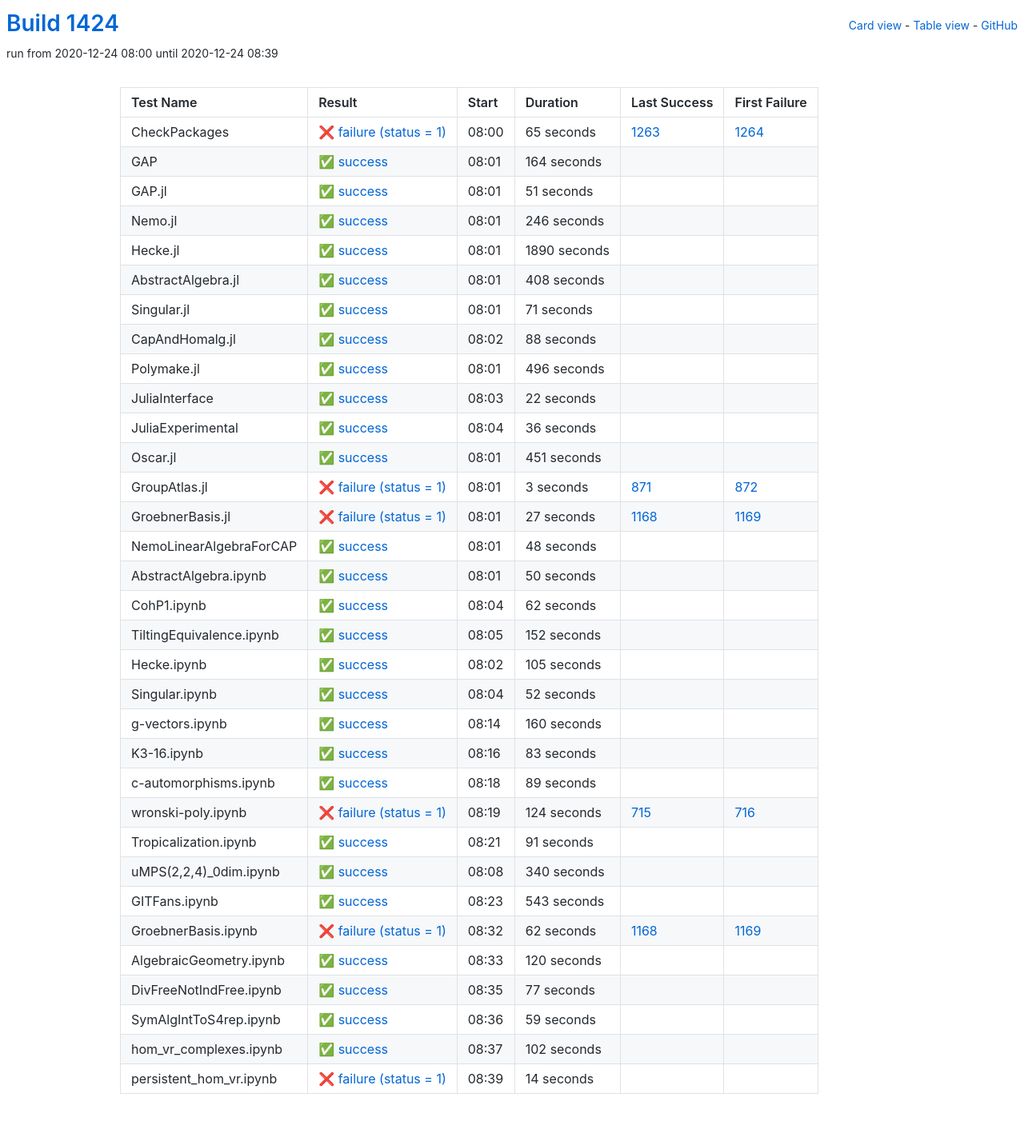
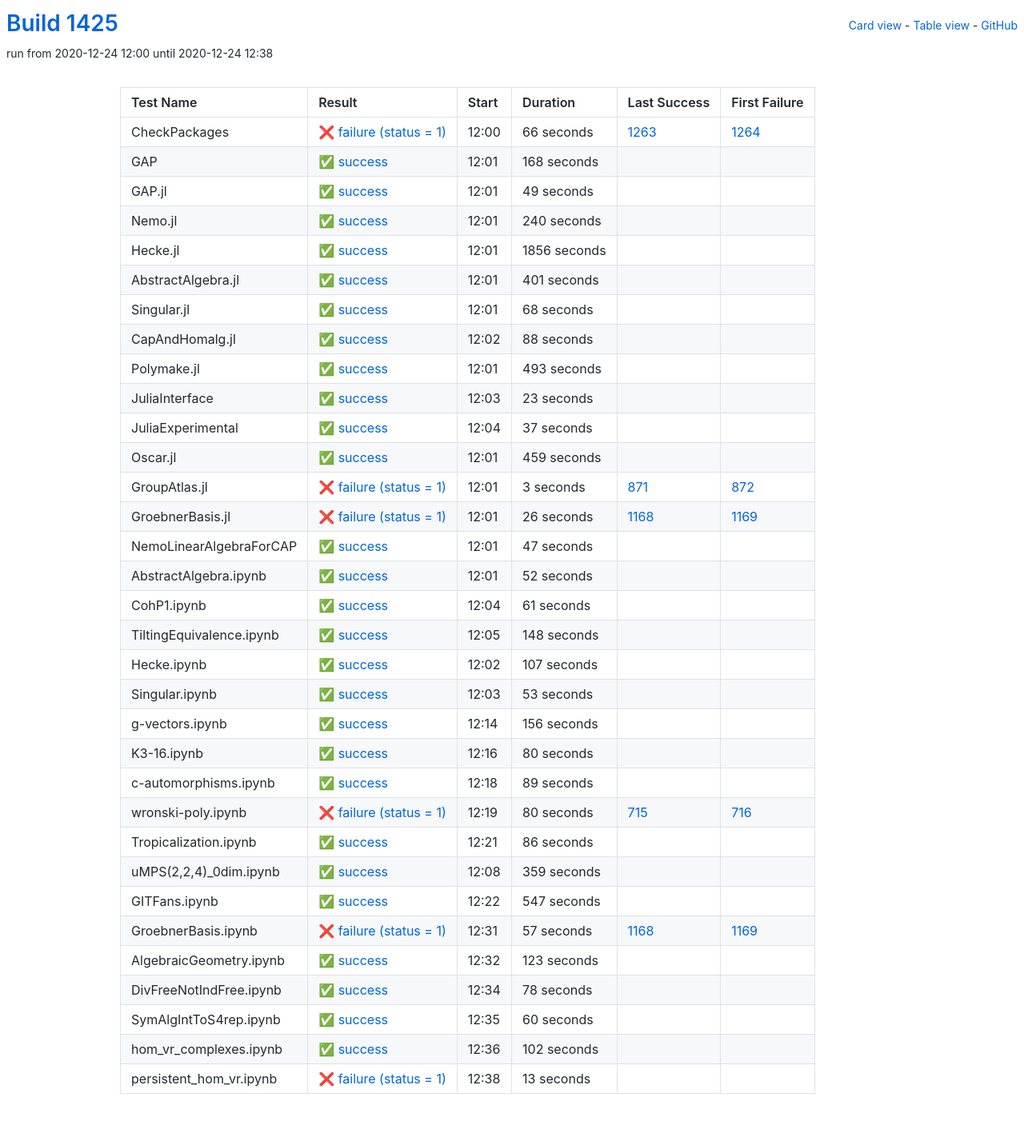
Before and after one commit to oscar-system/oscar-ci-status-stable, a Jekyll site: the page built from table.html, in a window 1280 px wide. Shown: the whole page at 80% size. Built offline with Jekyll 4.4.1, drawn with Linux system fonts in a browser that asks for light colours.

Commit message:
Build #1425

```diff
--- a/_data/ci.yml
+++ b/_data/ci.yml
@@ -1,6 +1,6 @@
 ---
-build: 1424
-build_url: https://oscarci.mathematik.uni-kl.de/job/oscar-stable/1424/
+build: 1425
+build_url: https://oscarci.mathematik.uni-kl.de/job/oscar-stable/1425/
 job: oscar-stable
 organization: oscar-system
 repo: oscar-ci-status-stable
@@ -8,92 +8,92 @@ repourl: https://github.com/oscar-system/oscar-ci-status-stable
 tests:
 - name: CheckPackages
   id: checkpackages
-  log: https://oscarci.mathematik.uni-kl.de/job/oscar-stable/1424/artifact/logs/build-1424/CheckPackages.log
-  start: 2020-12-24 08:00
+  log: https://oscarci.mathematik.uni-kl.de/job/oscar-stable/1425/artifact/logs/build-1425/CheckPackages.log
+  start: 2020-12-24 12:00
   success: false
   exitcode: 1
   status: failure
-  duration: 65
+  duration: 66
   last_success: 1263
   last_success_url: https://oscarci.mathematik.uni-kl.de/job/oscar-stable/1263/
   first_failure: 1264
   first_failure_url: https://oscarci.mathematik.uni-kl.de/job/oscar-stable/1264/
 - name: GAP
   id: gap
-  log: https://oscarci.mathematik.uni-kl.de/job/oscar-stable/1424/artifact/logs/build-1424/GAP.log
-  start: 2020-12-24 08:01
+  log: https://oscarci.mathematik.uni-kl.de/job/oscar-stable/1425/artifact/logs/build-1425/GAP.log
+  start: 2020-12-24 12:01
   success: true
   exitcode: 0
   status: success
-  duration: 164
+  duration: 168
   last_success: false
   last_success_url:
   first_failure: false
   first_failure_url:
 - name: GAP.jl
   id: gap-jl
-  log: https://oscarci.mathematik.uni-kl.de/job/oscar-stable/1424/artifact/logs/build-1424/GAP.jl.log
-  start: 2020-12-24 08:01
+  log: https://oscarci.mathematik.uni-kl.de/job/oscar-stable/1425/artifact/logs/build-1425/GAP.jl.log
+  start: 2020-12-24 12:01
   success: true
   exitcode: 0
   status: success
-  duration: 51
+  duration: 49
   last_success: false
   last_success_url:
   first_failure: false
   first_failure_url:
 - name: Nemo.jl
   id: nemo-jl
-  log: https://oscarci.mathematik.uni-kl.de/job/oscar-stable/1424/artifact/logs/build-1424/Nemo.jl.log
-  start: 2020-12-24 08:01
+  log: https://oscarci.mathematik.uni-kl.de/job/oscar-stable/1425/artifact/logs/build-1425/Nemo.jl.log
+  start: 2020-12-24 12:01
   success: true
   exitcode: 0
   status: success
-  duration: 246
+  duration: 240
   last_success: false
   last_success_url:
   first_failure: false
   first_failure_url:
 - name: Hecke.jl
   id: hecke-jl
-  log: https://oscarci.mathematik.uni-kl.de/job/oscar-stable/1424/artifact/logs/build-1424/Hecke.jl.log
-  start: 2020-12-24 08:01
+  log: https://oscarci.mathematik.uni-kl.de/job/oscar-stable/1425/artifact/logs/build-1425/Hecke.jl.log
+  start: 2020-12-24 12:01
   success: true
   exitcode: 0
   status: success
-  duration: 1890
+  duration: 1856
   last_success: false
   last_success_url:
   first_failure: false
   first_failure_url:
 - name: AbstractAlgebra.jl
   id: abstractalgebra-jl
-  log: https://oscarci.mathematik.uni-kl.de/job/oscar-stable/1424/artifact/logs/build-1424/AbstractAlgebra.jl.log
-  start: 2020-12-24 08:01
+  log: https://oscarci.mathematik.uni-kl.de/job/oscar-stable/1425/artifact/logs/build-1425/AbstractAlgebra.jl.log
+  start: 2020-12-24 12:01
   success: true
   exitcode: 0
   status: success
-  duration: 408
+  duration: 401
   last_success: false
   last_success_url:
   first_failure: false
   first_failure_url:
 - name: Singular.jl
   id: singular-jl
-  log: https://oscarci.mathematik.uni-kl.de/job/oscar-stable/1424/artifact/logs/build-1424/Singular.jl.log
-  start: 2020-12-24 08:01
+  log: https://oscarci.mathematik.uni-kl.de/job/oscar-stable/1425/artifact/logs/build-1425/Singular.jl.log
+  start: 2020-12-24 12:01
   success: true
   exitcode: 0
   status: success
-  duration: 71
+  duration: 68
   last_success: false
   last_success_url:
   first_failure: false
   first_failure_url:
 - name: CapAndHomalg.jl
   id: capandhomalg-jl
-  log: https://oscarci.mathematik.uni-kl.de/job/oscar-stable/1424/artifact/logs/build-1424/CapAndHomalg.jl.log
-  start: 2020-12-24 08:02
+  log: https://oscarci.mathematik.uni-kl.de/job/oscar-stable/1425/artifact/logs/build-1425/CapAndHomalg.jl.log
+  start: 2020-12-24 12:02
   success: true
   exitcode: 0
   status: success
@@ -104,56 +104,56 @@ tests:
   first_failure_url:
 - name: Polymake.jl
   id: polymake-jl
-  log: https://oscarci.mathematik.uni-kl.de/job/oscar-stable/1424/artifact/logs/build-1424/Polymake.jl.log
-  start: 2020-12-24 08:01
+  log: https://oscarci.mathematik.uni-kl.de/job/oscar-stable/1425/artifact/logs/build-1425/Polymake.jl.log
+  start: 2020-12-24 12:01
   success: true
   exitcode: 0
   status: success
-  duration: 496
+  duration: 493
   last_success: false
   last_success_url:
   first_failure: false
   first_failure_url:
 - name: JuliaInterface
   id: juliainterface
-  log: https://oscarci.mathematik.uni-kl.de/job/oscar-stable/1424/artifact/logs/build-1424/JuliaInterface.log
-  start: 2020-12-24 08:03
+  log: https://oscarci.mathematik.uni-kl.de/job/oscar-stable/1425/artifact/logs/build-1425/JuliaInterface.log
+  start: 2020-12-24 12:03
   success: true
   exitcode: 0
   status: success
-  duration: 22
+  duration: 23
   last_success: false
   last_success_url:
   first_failure: false
   first_failure_url:
 - name: JuliaExperimental
   id: juliaexperimental
-  log: https://oscarci.mathematik.uni-kl.de/job/oscar-stable/1424/artifact/logs/build-1424/JuliaExperimental.log
-  start: 2020-12-24 08:04
+  log: https://oscarci.mathematik.uni-kl.de/job/oscar-stable/1425/artifact/logs/build-1425/JuliaExperimental.log
+  start: 2020-12-24 12:04
   success: true
   exitcode: 0
   status: success
-  duration: 36
+  duration: 37
   last_success: false
   last_success_url:
   first_failure: false
   first_failure_url:
 - name: Oscar.jl
   id: oscar-jl
-  log: https://oscarci.mathematik.uni-kl.de/job/oscar-stable/1424/artifact/logs/build-1424/Oscar.jl.log
-  start: 2020-12-24 08:01
+  log: https://oscarci.mathematik.uni-kl.de/job/oscar-stable/1425/artifact/logs/build-1425/Oscar.jl.log
+  start: 2020-12-24 12:01
   success: true
   exitcode: 0
   status: success
-  duration: 451
+  duration: 459
   last_success: false
   last_success_url:
   first_failure: false
   first_failure_url:
 - name: GroupAtlas.jl
   id: groupatlas-jl
-  log: https://oscarci.mathematik.uni-kl.de/job/oscar-stable/1424/artifact/logs/build-1424/GroupAtlas.jl.log
-  start: 2020-12-24 08:01
+  log: https://oscarci.mathematik.uni-kl.de/job/oscar-stable/1425/artifact/logs/build-1425/GroupAtlas.jl.log
+  start: 2020-12-24 12:01
   success: false
   exitcode: 1
   status: failure
@@ -164,80 +164,32 @@ tests:
   first_failure_url: https://oscarci.mathematik.uni-kl.de/job/oscar-stable/872/
 - name: GroebnerBasis.jl
   id: groebnerbasis-jl
-  log: https://oscarci.mathematik.uni-kl.de/job/oscar-stable/1424/artifact/logs/build-1424/GroebnerBasis.jl.log
-  start: 2020-12-24 08:01
+  log: https://oscarci.mathematik.uni-kl.de/job/oscar-stable/1425/artifact/logs/build-1425/GroebnerBasis.jl.log
+  start: 2020-12-24 12:01
   success: false
   exitcode: 1
   status: failure
-  duration: 27
+  duration: 26
   last_success: 1168
   last_success_url: https://oscarci.mathematik.uni-kl.de/job/oscar-stable/1168/
   first_failure: 1169
   first_failure_url: https://oscarci.mathematik.uni-kl.de/job/oscar-stable/1169/
 - name: NemoLinearAlgebraForCAP
   id: nemolinearalgebraforcap
-  log: https://oscarci.mathematik.uni-kl.de/job/oscar-stable/1424/artifact/logs/build-1424/NemoLinearAlgebraForCAP.log
-  start: 2020-12-24 08:01
+  log: https://oscarci.mathematik.uni-kl.de/job/oscar-stable/1425/artifact/logs/build-1425/NemoLinearAlgebraForCAP.log
+  start: 2020-12-24 12:01
   success: true
   exitcode: 0
   status: success
-  duration: 48
+  duration: 47
   last_success: false
   last_success_url:
   first_failure: false
   first_failure_url:
 - name: AbstractAlgebra.ipynb
   id: abstractalgebra-ipynb
-  log: https://oscarci.mathematik.uni-kl.de/job/oscar-stable/1424/artifact/logs/build-1424/AbstractAlgebra.ipynb.log
-  start: 2020-12-24 08:01
-  success: true
-  exitcode: 0
-  status: success
-  duration: 50
-  last_success: false
-  last_success_url:
-  first_failure: false
-  first_failure_url:
-- name: CohP1.ipynb
-  id: cohp1-ipynb
-  log: https://oscarci.mathematik.uni-kl.de/job/oscar-stable/1424/artifact/logs/build-1424/CohP1.ipynb.log
-  start: 2020-12-24 08:04
-  success: true
-  exitcode: 0
-  status: success
-  duration: 62
-  last_success: false
-  last_success_url:
-  first_failure: false
-  first_failure_url:
-- name: TiltingEquivalence.ipynb
-  id: tiltingequivalence-ipynb
-  log: https://oscarci.mathematik.uni-kl.de/job/oscar-stable/1424/artifact/logs/build-1424/TiltingEquivalence.ipynb.log
-  start: 2020-12-24 08:05
-  success: true
-  exitcode: 0
-  status: success
-  duration: 152
-  last_success: false
-  last_success_url:
-  first_failure: false
-  first_failure_url:
-- name: Hecke.ipynb
-  id: hecke-ipynb
-  log: https://oscarci.mathematik.uni-kl.de/job/oscar-stable/1424/artifact/logs/build-1424/Hecke.ipynb.log
-  start: 2020-12-24 08:02
-  success: true
-  exitcode: 0
-  status: success
-  duration: 105
-  last_success: false
-  last_success_url:
-  first_failure: false
-  first_failure_url:
-- name: Singular.ipynb
-  id: singular-ipynb
-  log: https://oscarci.mathematik.uni-kl.de/job/oscar-stable/1424/artifact/logs/build-1424/Singular.ipynb.log
-  start: 2020-12-24 08:04
+  log: https://oscarci.mathematik.uni-kl.de/job/oscar-stable/1425/artifact/logs/build-1425/AbstractAlgebra.ipynb.log
+  start: 2020-12-24 12:01
   success: true
   exitcode: 0
   status: success
@@ -246,34 +198,82 @@ tests:
   last_success_url:
   first_failure: false
   first_failure_url:
-- name: g-vectors.ipynb
-  id: g-vectors-ipynb
-  log: https://oscarci.mathematik.uni-kl.de/job/oscar-stable/1424/artifact/logs/build-1424/g-vectors.ipynb.log
-  start: 2020-12-24 08:14
+- name: CohP1.ipynb
+  id: cohp1-ipynb
+  log: https://oscarci.mathematik.uni-kl.de/job/oscar-stable/1425/artifact/logs/build-1425/CohP1.ipynb.log
+  start: 2020-12-24 12:04
   success: true
   exitcode: 0
   status: success
-  duration: 160
+  duration: 61
+  last_success: false
+  last_success_url:
+  first_failure: false
+  first_failure_url:
+- name: TiltingEquivalence.ipynb
+  id: tiltingequivalence-ipynb
+  log: https://oscarci.mathematik.uni-kl.de/job/oscar-stable/1425/artifact/logs/build-1425/TiltingEquivalence.ipynb.log
+  start: 2020-12-24 12:05
+  success: true
+  exitcode: 0
+  status: success
+  duration: 148
+  last_success: false
+  last_success_url:
+  first_failure: false
+  first_failure_url:
+- name: Hecke.ipynb
+  id: hecke-ipynb
+  log: https://oscarci.mathematik.uni-kl.de/job/oscar-stable/1425/artifact/logs/build-1425/Hecke.ipynb.log
+  start: 2020-12-24 12:02
+  success: true
+  exitcode: 0
+  status: success
+  duration: 107
+  last_success: false
+  last_success_url:
+  first_failure: false
+  first_failure_url:
+- name: Singular.ipynb
+  id: singular-ipynb
+  log: https://oscarci.mathematik.uni-kl.de/job/oscar-stable/1425/artifact/logs/build-1425/Singular.ipynb.log
+  start: 2020-12-24 12:03
+  success: true
+  exitcode: 0
+  status: success
+  duration: 53
+  last_success: false
+  last_success_url:
+  first_failure: false
+  first_failure_url:
+- name: g-vectors.ipynb
+  id: g-vectors-ipynb
+  log: https://oscarci.mathematik.uni-kl.de/job/oscar-stable/1425/artifact/logs/build-1425/g-vectors.ipynb.log
+  start: 2020-12-24 12:14
+  success: true
+  exitcode: 0
+  status: success
+  duration: 156
   last_success: false
   last_success_url:
   first_failure: false
   first_failure_url:
 - name: K3-16.ipynb
   id: k3-16-ipynb
-  log: https://oscarci.mathematik.uni-kl.de/job/oscar-stable/1424/artifact/logs/build-1424/K3-16.ipynb.log
-  start: 2020-12-24 08:16
+  log: https://oscarci.mathematik.uni-kl.de/job/oscar-stable/1425/artifact/logs/build-1425/K3-16.ipynb.log
+  start: 2020-12-24 12:16
   success: true
   exitcode: 0
   status: success
-  duration: 83
+  duration: 80
   last_success: false
   last_success_url:
   first_failure: false
   first_failure_url:
 - name: c-automorphisms.ipynb
   id: c-automorphisms-ipynb
-  log: https://oscarci.mathematik.uni-kl.de/job/oscar-stable/1424/artifact/logs/build-1424/c-automorphisms.ipynb.log
-  start: 2020-12-24 08:18
+  log: https://oscarci.mathematik.uni-kl.de/job/oscar-stable/1425/artifact/logs/build-1425/c-automorphisms.ipynb.log
+  start: 2020-12-24 12:18
   success: true
   exitcode: 0
   status: success
@@ -284,104 +284,104 @@ tests:
   first_failure_url:
 - name: wronski-poly.ipynb
   id: wronski-poly-ipynb
-  log: https://oscarci.mathematik.uni-kl.de/job/oscar-stable/1424/artifact/logs/build-1424/wronski-poly.ipynb.log
-  start: 2020-12-24 08:19
+  log: https://oscarci.mathematik.uni-kl.de/job/oscar-stable/1425/artifact/logs/build-1425/wronski-poly.ipynb.log
+  start: 2020-12-24 12:19
   success: false
   exitcode: 1
   status: failure
-  duration: 124
+  duration: 80
   last_success: 715
   last_success_url: https://oscarci.mathematik.uni-kl.de/job/oscar-stable/715/
   first_failure: 716
   first_failure_url: https://oscarci.mathematik.uni-kl.de/job/oscar-stable/716/
 - name: Tropicalization.ipynb
   id: tropicalization-ipynb
-  log: https://oscarci.mathematik.uni-kl.de/job/oscar-stable/1424/artifact/logs/build-1424/Tropicalization.ipynb.log
-  start: 2020-12-24 08:21
+  log: https://oscarci.mathematik.uni-kl.de/job/oscar-stable/1425/artifact/logs/build-1425/Tropicalization.ipynb.log
+  start: 2020-12-24 12:21
   success: true
   exitcode: 0
   status: success
-  duration: 91
+  duration: 86
   last_success: false
   last_success_url:
   first_failure: false
   first_failure_url:
 - name: uMPS(2,2,4)_0dim.ipynb
   id: umps-2-2-4-0dim-ipynb
-  log: https://oscarci.mathematik.uni-kl.de/job/oscar-stable/1424/artifact/logs/build-1424/uMPS-2-2-4-_0dim.ipynb.log
-  start: 2020-12-24 08:08
+  log: https://oscarci.mathematik.uni-kl.de/job/oscar-stable/1425/artifact/logs/build-1425/uMPS-2-2-4-_0dim.ipynb.log
+  start: 2020-12-24 12:08
   success: true
   exitcode: 0
   status: success
-  duration: 340
+  duration: 359
   last_success: false
   last_success_url:
   first_failure: false
   first_failure_url:
 - name: GITFans.ipynb
   id: gitfans-ipynb
-  log: https://oscarci.mathematik.uni-kl.de/job/oscar-stable/1424/artifact/logs/build-1424/GITFans.ipynb.log
-  start: 2020-12-24 08:23
+  log: https://oscarci.mathematik.uni-kl.de/job/oscar-stable/1425/artifact/logs/build-1425/GITFans.ipynb.log
+  start: 2020-12-24 12:22
   success: true
   exitcode: 0
   status: success
-  duration: 543
+  duration: 547
   last_success: false
   last_success_url:
   first_failure: false
   first_failure_url:
 - name: GroebnerBasis.ipynb
   id: groebnerbasis-ipynb
-  log: https://oscarci.mathematik.uni-kl.de/job/oscar-stable/1424/artifact/logs/build-1424/GroebnerBasis.ipynb.log
-  start: 2020-12-24 08:32
+  log: https://oscarci.mathematik.uni-kl.de/job/oscar-stable/1425/artifact/logs/build-1425/GroebnerBasis.ipynb.log
+  start: 2020-12-24 12:31
   success: false
   exitcode: 1
   status: failure
-  duration: 62
+  duration: 57
   last_success: 1168
   last_success_url: https://oscarci.mathematik.uni-kl.de/job/oscar-stable/1168/
   first_failure: 1169
   first_failure_url: https://oscarci.mathematik.uni-kl.de/job/oscar-stable/1169/
 - name: AlgebraicGeometry.ipynb
   id: algebraicgeometry-ipynb
-  log: https://oscarci.mathematik.uni-kl.de/job/oscar-stable/1424/artifact/logs/build-1424/AlgebraicGeometry.ipynb.log
-  start: 2020-12-24 08:33
+  log: https://oscarci.mathematik.uni-kl.de/job/oscar-stable/1425/artifact/logs/build-1425/AlgebraicGeometry.ipynb.log
+  start: 2020-12-24 12:32
   success: true
   exitcode: 0
   status: success
-  duration: 120
+  duration: 123
   last_success: false
   last_success_url:
   first_failure: false
   first_failure_url:
 - name: DivFreeNotIndFree.ipynb
   id: divfreenotindfree-ipynb
-  log: https://oscarci.mathematik.uni-kl.de/job/oscar-stable/1424/artifact/logs/build-1424/DivFreeNotIndFree.ipynb.log
-  start: 2020-12-24 08:35
+  log: https://oscarci.mathematik.uni-kl.de/job/oscar-stable/1425/artifact/logs/build-1425/DivFreeNotIndFree.ipynb.log
+  start: 2020-12-24 12:34
   success: true
   exitcode: 0
   status: success
-  duration: 77
+  duration: 78
   last_success: false
   last_success_url:
   first_failure: false
   first_failure_url:
 - name: SymAlgIntToS4rep.ipynb
   id: symalginttos4rep-ipynb
-  log: https://oscarci.mathematik.uni-kl.de/job/oscar-stable/1424/artifact/logs/build-1424/SymAlgIntToS4rep.ipynb.log
-  start: 2020-12-24 08:36
+  log: https://oscarci.mathematik.uni-kl.de/job/oscar-stable/1425/artifact/logs/build-1425/SymAlgIntToS4rep.ipynb.log
+  start: 2020-12-24 12:35
   success: true
   exitcode: 0
   status: success
-  duration: 59
+  duration: 60
   last_success: false
   last_success_url:
   first_failure: false
   first_failure_url:
 - name: hom_vr_complexes.ipynb
   id: hom-vr-complexes-ipynb
-  log: https://oscarci.mathematik.uni-kl.de/job/oscar-stable/1424/artifact/logs/build-1424/hom_vr_complexes.ipynb.log
-  start: 2020-12-24 08:37
+  log: https://oscarci.mathematik.uni-kl.de/job/oscar-stable/1425/artifact/logs/build-1425/hom_vr_complexes.ipynb.log
+  start: 2020-12-24 12:36
   success: true
   exitcode: 0
   status: success
@@ -392,12 +392,12 @@ tests:
   first_failure_url:
 - name: persistent_hom_vr.ipynb
   id: persistent-hom-vr-ipynb
-  log: https://oscarci.mathematik.uni-kl.de/job/oscar-stable/1424/artifact/logs/build-1424/persistent_hom_vr.ipynb.log
-  start: 2020-12-24 08:39
+  log: https://oscarci.mathematik.uni-kl.de/job/oscar-stable/1425/artifact/logs/build-1425/persistent_hom_vr.ipynb.log
+  start: 2020-12-24 12:38
   success: false
   exitcode: 1
   status: failure
-  duration: 14
+  duration: 13
   last_success: false
   last_success_url:
   first_failure: false
```
Also changed, not shown: README.md.
